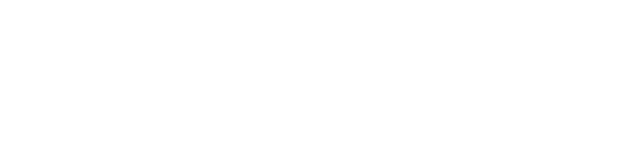
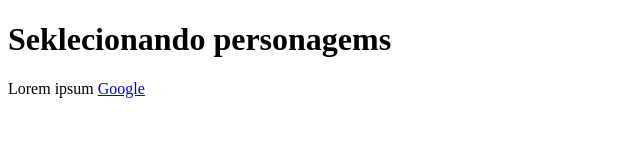
Before and after one commit to Ces4rGabriel/selecao-personagem, a plain HTML site: page index.html in a window 1280 px wide. Shown: the whole page, without its empty margins (0-640 px from the left). Drawn offline with Linux system fonts and the light colour scheme; a web font is replaced by a local one.

Commit message:
Adicionando conteudo

```diff
--- a/index.html
+++ b/index.html
@@ -7,10 +7,13 @@
     <script src="https://kit.fontawesome.com/f93398103c.js" crossorigin="anonymous"></script>
     <link rel="stylesheet" href="src/style/style.css">
     <script src="src/scripts/script.js"></script>
-    <link rel="shortcut icon" href="./SRC/imagens/favicon.icon.ico" type="image/x-icon">
+    <link rel="shortcut icon" href="./src/images/rasengan.png" type="image/x-icon">
     <title>Select Player</title>
 </head>
 <body>
-
+    <h1>Seklecionando personagems</h1>
+    <p> Lorem ipsum
+        <a href="https://www.google.com.br" target="_blank">Google</a>
+    </p>
 </body>
 </html>
```
